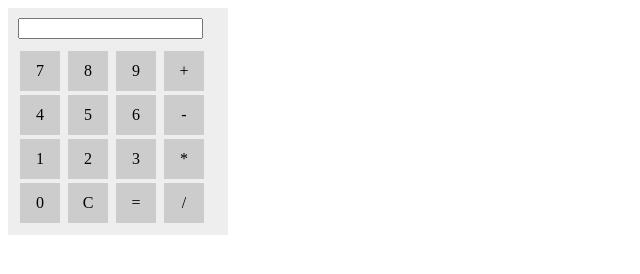
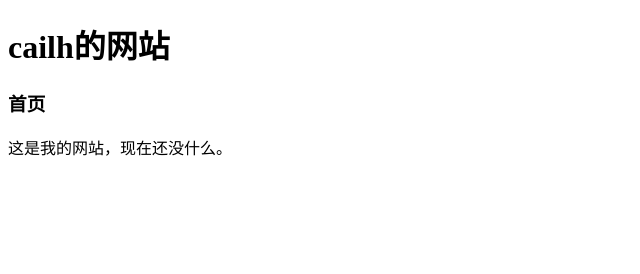
Before and after one commit to bluecailh/bluecailh.github.io, a plain HTML site: page index.html in a window 1280 px wide. Shown: the whole page, without its empty margins (0-640 px from the left). Drawn offline with Linux system fonts and the light colour scheme.

Commit message:
index.html

```diff
--- a/index.html
+++ b/index.html
@@ -1,88 +1,12 @@
 <!DOCTYPE html>
 <html>
 <head>
-    <title>计算器</title>
-    <style>
-        .calculator {
-            width: 200px;
-            background-color: #eee;
-            padding: 10px;
-        }
-        .result {
-            margin-bottom: 10px;
-        }
-        .button {
-            width: 40px;
-            height: 40px;
-            margin: 2px;
-            background-color: #ccc;
-            display: inline-block;
-            text-align: center;
-            line-height: 40px;
-            cursor: pointer;
-        }
-        .button:hover {
-            background-color: #bbb;
-        }
-    </style>
+    <meta charset="utf-8"/>
+    <title>cailh的网站</title>
 </head>
 <body>
-    <div class="calculator">
-        <div class="result">
-            <input type="text" id="result" readonly>
-        </div>
-        <div>
-            <div class="button" onclick="appendNumber(7)">7</div>
-            <div class="button" onclick="appendNumber(8)">8</div>
-            <div class="button" onclick="appendNumber(9)">9</div>
-            <div class="button" onclick="appendOperator('+')">+</div>
-        </div>
-        <div>
-            <div class="button" onclick="appendNumber(4)">4</div>
-            <div class="button" onclick="appendNumber(5)">5</div>
-            <div class="button" onclick="appendNumber(6)">6</div>
-            <div class="button" onclick="appendOperator('-')">-</div>
-        </div>
-        <div>
-            <div class="button" onclick="appendNumber(1)">1</div>
-            <div class="button" onclick="appendNumber(2)">2</div>
-            <div class="button" onclick="appendNumber(3)">3</div>
-            <div class="button" onclick="appendOperator('*')">*</div>
-        </div>
-        <div>
-            <div class="button" onclick="appendNumber(0)">0</div>
-            <div class="button" onclick="clearInput()">C</div>
-            <div class="button" onclick="calculate()">=</div>
-            <div class="button" onclick="appendOperator('/')">/</div>
-        </div>
-    </div>
-    <script>
-        let input = '';
-
-        function appendNumber(num) {
-            input += num;
-            document.getElementById('result').value = input;
-        }
-
-        function appendOperator(operator) {
-            input += operator;
-            document.getElementById('result').value = input;
-        }
-
-        function clearInput() {
-            input = '';
-            document.getElementById('result').value = input;
-        }
-
-        function calculate() {
-            try {
-                let result = eval(input);
-                document.getElementById('result').value = result;
-                input = '';
-            } catch (error) {
-                document.getElementById('result').value = 'Error';
-            }
-        }
-    </script>
+    <h1>cailh的网站</h1>
+    <h3>首页</h3>
+    <p>这是我的网站，现在还没什么。</p>
 </body>
 </html>
```
